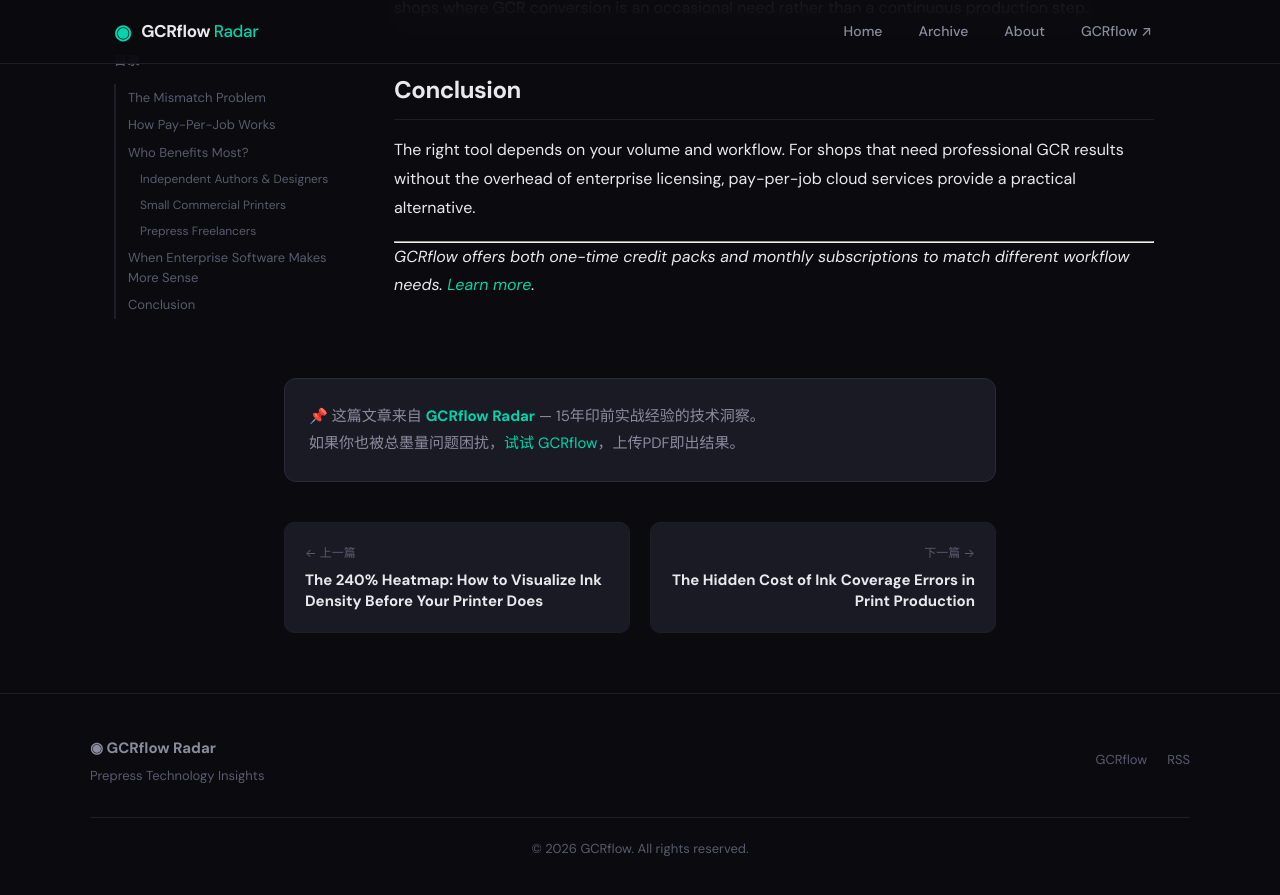
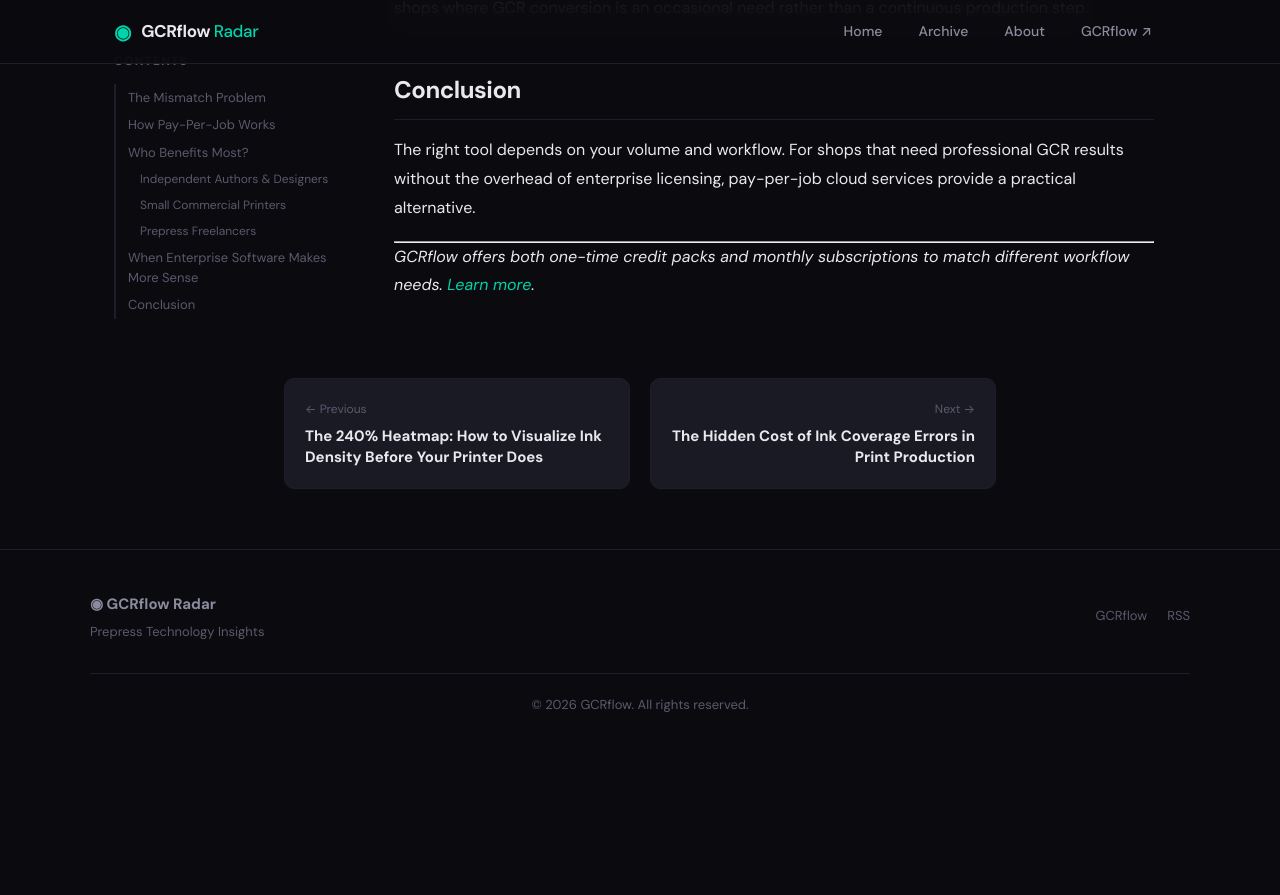
Before and after one commit to L6891244/gcrflow-radar, a Jekyll site: the page built from _posts/2026-02-25-pay-per-job-gcr-benefits.md, in a window 1280 px wide and 900 px high, scrolled down 1851 px. Shown: the top 895 px of the window. Built offline with Jekyll 4.4.1, drawn with Linux system fonts in a browser that asks for light colours; after the commit the page ends 2607 px from its top, so only the background shows below that; some of the changed text lies outside the part shown.

Commit message:
i18n: English labels, remove article-cta promo box

```diff
--- a/_layouts/post.html
+++ b/_layouts/post.html
@@ -7,7 +7,7 @@
   <header class="article-header">
     <div class="article-header-inner">
       <div class="article-meta">
-        <time datetime="{{ page.date | date_to_xmlschema }}">{{ page.date | date: "%Y年%m月%d日" }}</time>
+        <time datetime="{{ page.date | date_to_xmlschema }}">{{ page.date | date: "%B %d, %Y" }}</time>
         <span class="article-reading-time" id="reading-time"></span>
       </div>
       <h1 class="article-title">{{ page.title }}</h1>
@@ -29,7 +29,7 @@
     <!-- TOC Sidebar -->
     {% if page.toc %}
     <aside class="article-toc" id="toc">
-      <div class="toc-title">目录</div>
+      <div class="toc-title">Contents</div>
       <nav class="toc-nav" id="toc-nav"></nav>
     </aside>
     {% endif %}
@@ -42,22 +42,17 @@
 
   <!-- Article Footer -->
   <footer class="article-footer">
-    <div class="article-cta">
-      <p>📌 这篇文章来自 <strong>GCRflow Radar</strong> — 15年印前实战经验的技术洞察。</p>
-      <p>如果你也被总墨量问题困扰，<a href="https://gcrflow.com" target="_blank">试试 GCRflow</a>，上传PDF即出结果。</p>
-    </div>
-
     <!-- Navigation -->
     <nav class="article-nav">
       {% if page.previous.url %}
       <a href="{{ page.previous.url | relative_url }}" class="article-nav-link prev">
-        <span class="article-nav-label">← 上一篇</span>
+        <span class="article-nav-label">← Previous</span>
         <span class="article-nav-title">{{ page.previous.title }}</span>
       </a>
       {% endif %}
       {% if page.next.url %}
       <a href="{{ page.next.url | relative_url }}" class="article-nav-link next">
-        <span class="article-nav-label">下一篇 →</span>
+        <span class="article-nav-label">Next →</span>
         <span class="article-nav-title">{{ page.next.title }}</span>
       </a>
       {% endif %}
```
Also changed, not shown: other parts of _layouts/post.html (+3 -4 lines).
